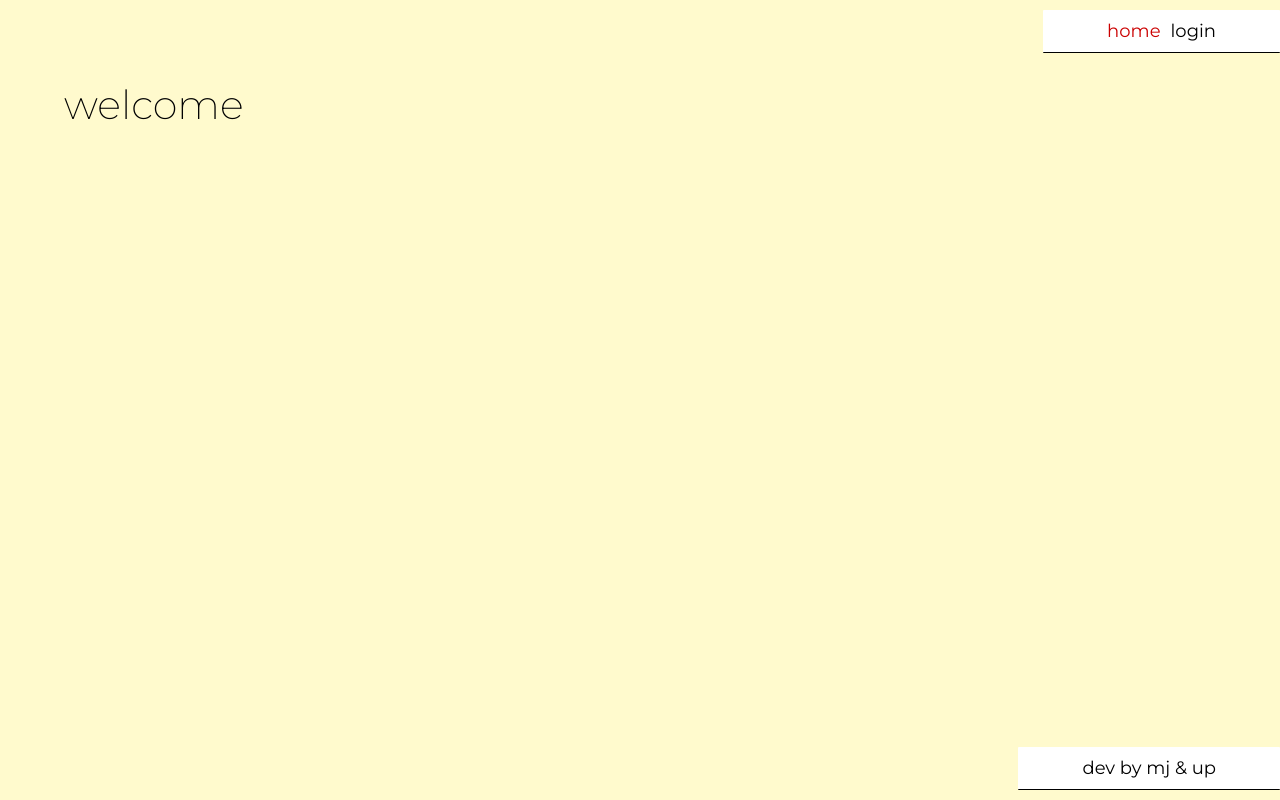
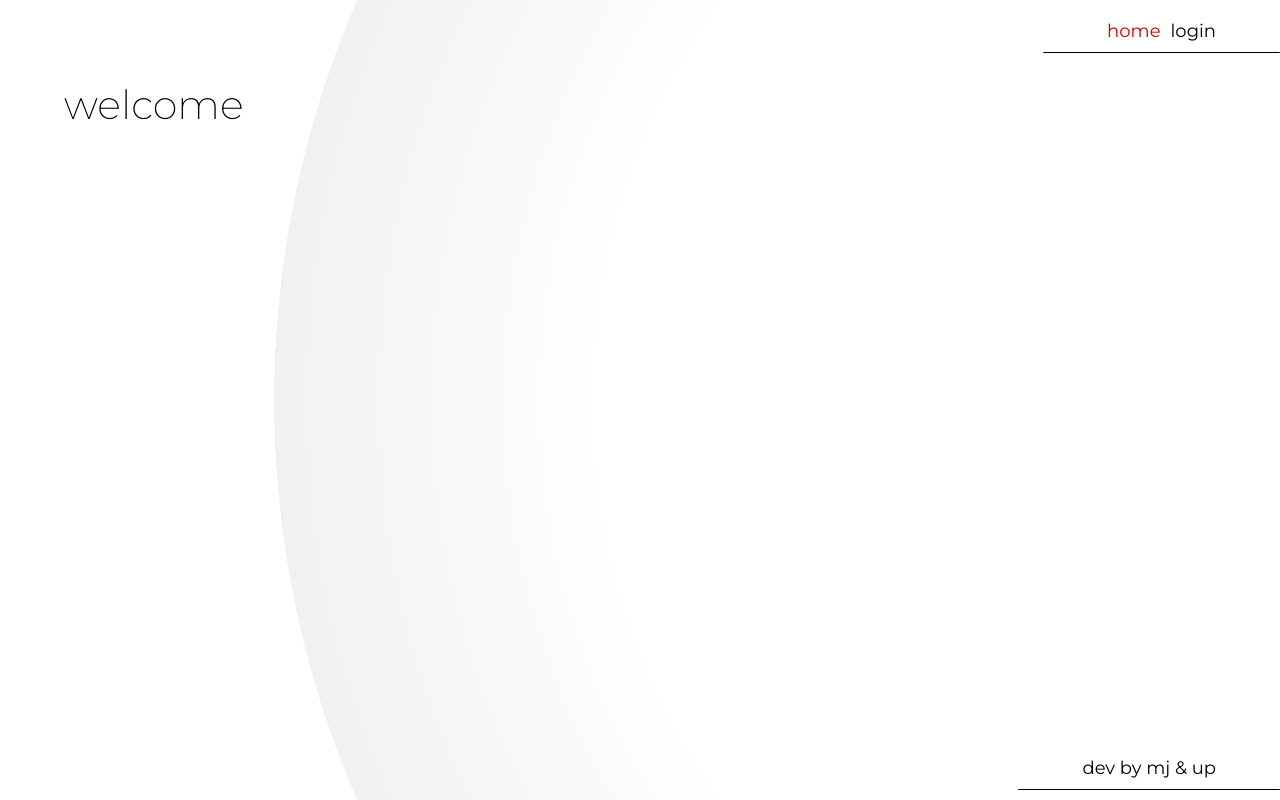
Before and after one commit to mladen081/romanovic-art, a Vue app: page / in a window 1280 px wide. Built offline with nearby package versions, Linux system fonts and the light colour scheme.

Commit message:
015 changed backgroun

```diff
--- a/src/assets/base.css
+++ b/src/assets/base.css
@@ -14,5 +14,5 @@ body {
   font-family: 'Montserrat', sans-serif;
   box-sizing: border-box;
   color: black;
-  background-color: lemonchiffon;
+  background-color: #fff;
 }
--- a/src/assets/main.css
+++ b/src/assets/main.css
@@ -2,6 +2,8 @@
 
 main {
   padding: 0 5% 0 5%;
+  background: radial-gradient(circle at 100%, #fff, #fff 50%, #f1f1f1 75%, #fff 75%);
+  min-height: 100vh;
 }
 
 main {
--- a/src/components/RegisterComponent.vue
+++ b/src/components/RegisterComponent.vue
@@ -10,12 +10,7 @@
         <label for="email">email</label>
         <input v-model="email" type="text" id="email" placeholder="your email" />
         <label for="password">password</label>
-        <input
-          v-model="password"
-          type="password"
-          id="password"
-          placeholder="correct horse battery staple"
-        />
+        <input v-model="password" type="password" id="password" placeholder="your password" />
         <button type="submit">submit</button>
       </form>
     </div>
```
